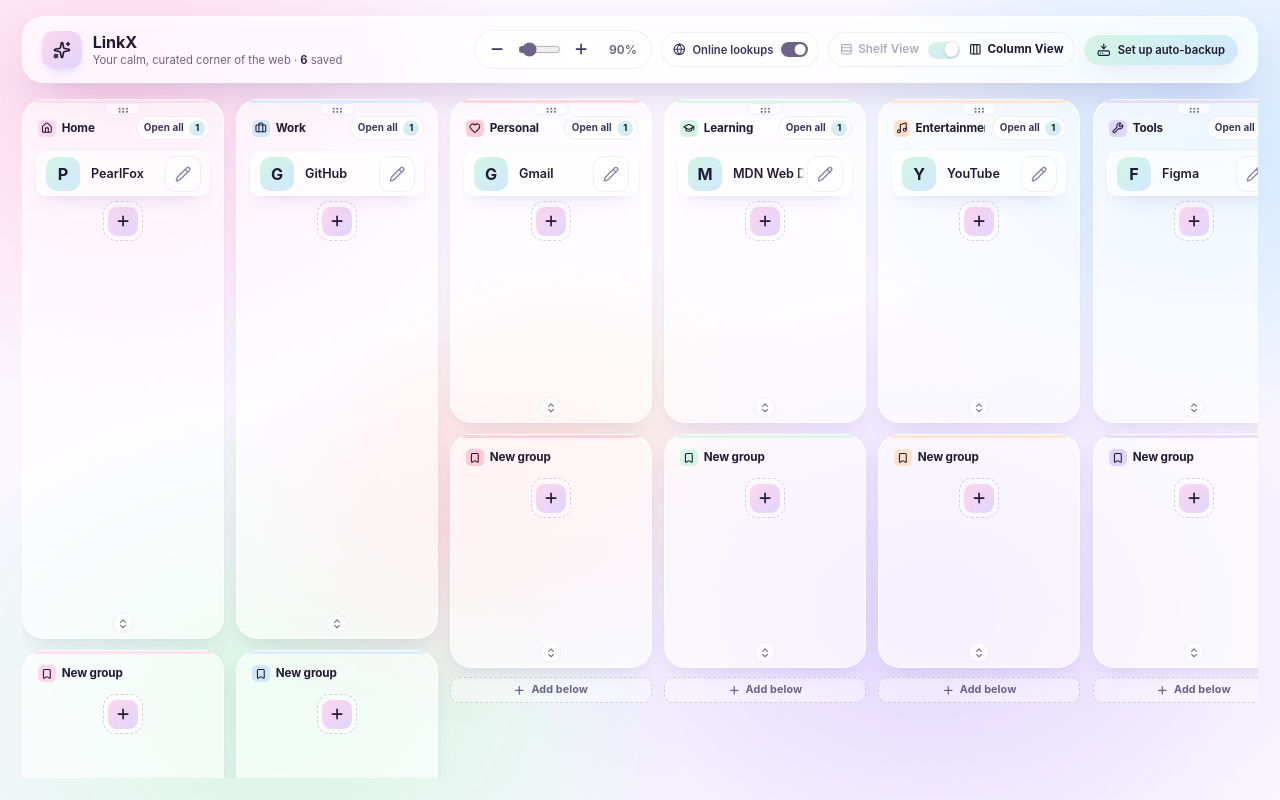
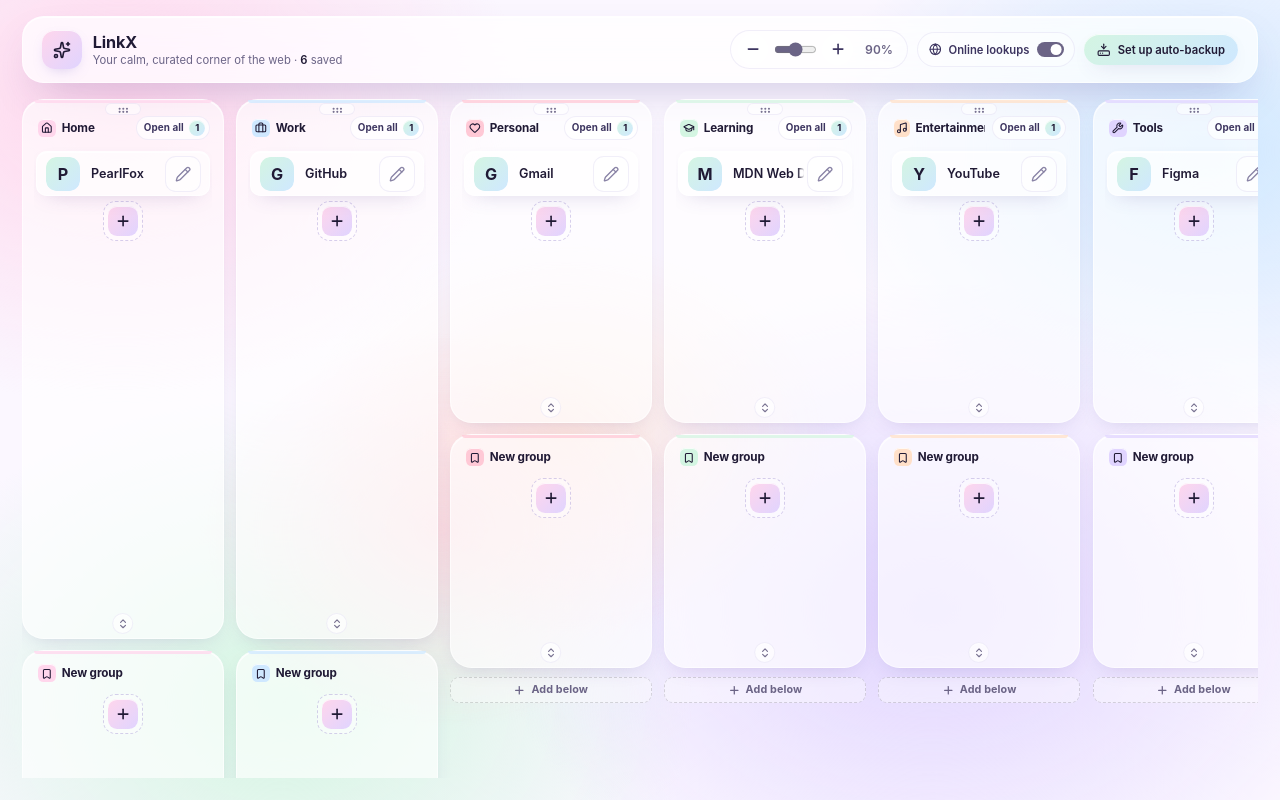
Before and after one commit to dev-pearlfox/bookmark-home, a React (Vite) app: page / in a window 1280 px wide. Built offline with nearby package versions, Linux system fonts and the light colour scheme.

Commit message:
feat: remove the view switch (Column View only); zoom limited to five levels, 70 to 110%

```diff
--- a/src/App.jsx
+++ b/src/App.jsx
@@ -61,7 +61,7 @@ export default function App() {
   const [categoryPopoverAnchor, setCategoryPopoverAnchor] = useState(null);
   const [activeDragBookmark, setActiveDragBookmark] = useState(null);
   const [activeDragCategory, setActiveDragCategory] = useState(null);
-  // The view is locked to Column View (owner decision); see Header's ViewSwitch.
+  // Column View is the only view (owner decision); the header has no view switch.
   const layout = 'horizontal';
 
   // Page zoom (this site only). applyZoom sets the --pf-zoom variable on
--- a/src/components/Header.css
+++ b/src/components/Header.css
@@ -59,101 +59,13 @@
 
 /* Labels must never wrap onto a second line (that is what a squeezed header
    did at high zoom); the groups wrap as whole units instead. */
-.pf-view-switch,
 .pf-zoom { white-space: nowrap; flex: none; }
-
-/* -----------------------------------------------------------------
-   View switch — segmented toggle with a sliding thumb.
-
-     [ Shelf View ]  (◉━━━)  [ Column View ]
-
-   Active side is emphasized via the parent's data-layout attribute
-   (data-layout="vertical" → left active, "horizontal" → right active).
-   ----------------------------------------------------------------- */
-.pf-view-switch {
-  --_thumb-size: 16px;
-  --_track-w: 36px;
-  --_track-h: 20px;
-  --_track-pad: 2px;
-
-  height: 38px;
-  padding: 0 12px;
-  border-radius: 999px;
-  display: inline-flex;
-  align-items: center;
-  gap: 10px;
-  font-size: 13px;
-  font-weight: 600;
-  letter-spacing: 0.005em;
-  color: var(--ink-500);
-  background: var(--surface-frost);
-  border: var(--border-soft);
-  cursor: pointer;
-  transition: background var(--dur-fast) var(--ease-out),
-              transform var(--dur-fast) var(--ease-out);
-}
-.pf-view-switch:hover { background: var(--surface-hover); transform: translateY(-1px); }
-.pf-view-switch:active { transform: translateY(0); }
-/* Locked to Column View: stays fully readable, but clearly not clickable. */
-.pf-view-switch:disabled { cursor: not-allowed; transform: none; background: var(--surface-frost); }
-.pf-view-switch:disabled .pf-view-switch__side--left { opacity: 0.55; }
-
-.pf-view-switch__side {
-  display: inline-flex;
-  align-items: center;
-  gap: 6px;
-  line-height: 1;
-  transition: color var(--dur-fast) var(--ease-out),
-              font-weight var(--dur-fast) var(--ease-out);
-}
-/* Active side (state-driven off parent's data-layout) */
-.pf-view-switch[data-layout="vertical"]  .pf-view-switch__side--left,
-.pf-view-switch[data-layout="horizontal"] .pf-view-switch__side--right {
-  color: var(--ink-900);
-  font-weight: 700;
-}
-
-/* The track + thumb */
-.pf-view-switch__track {
-  position: relative;
-  width: var(--_track-w);
-  height: var(--_track-h);
-  border-radius: 999px;
-  background: linear-gradient(135deg, var(--pf-mint), var(--pf-sky));
-  box-shadow: var(--shadow-inner);
-  flex: none;
-}
-.pf-view-switch__thumb {
-  position: absolute;
-  top: var(--_track-pad);
-  left: var(--_track-pad);
-  width: var(--_thumb-size);
-  height: var(--_thumb-size);
-  border-radius: 50%;
-  background: #fff;
-  box-shadow: 0 1px 3px rgba(0, 0, 0, 0.18), 0 0 0 0.5px rgba(0, 0, 0, 0.06);
-  transition: transform var(--dur) var(--ease-out);
-}
-.pf-view-switch[data-layout="horizontal"] .pf-view-switch__thumb {
-  transform: translateX(calc(var(--_track-w) - var(--_thumb-size) - var(--_track-pad) * 2));
-}
-
-/* Narrow viewports: drop the label text, keep icons + switch. Still
-   readable, still tappable. */
-@media (max-width: 520px) {
-  .pf-view-switch { gap: 8px; padding: 0 10px; }
-  .pf-view-switch__side { font-size: 0; }         /* hide text */
-  .pf-view-switch__side > svg { font-size: 14px; }/* icon stays */
-}
 
 /* Compact header. Media queries see the real window, not the page zoom, so
    at 200% on a normal laptop they never fire and the header grows to 3 rows.
    A container query measures the header itself, which zoom does shrink. */
 @container (max-width: 1000px) {
   .pf-header__titles p { display: none; }                 /* the tagline */
-  .pf-view-switch { gap: 8px; padding: 0 10px; }
-  .pf-view-switch__side { font-size: 0; }                 /* labels off, icons stay */
-  .pf-view-switch__side > svg { font-size: 14px; }
 }
 
 @media (max-width: 720px) {
--- a/src/components/Header.jsx
+++ b/src/components/Header.jsx
@@ -1,44 +1,8 @@
-import { Sparkles, Rows3, Columns3 } from 'lucide-react';
+import { Sparkles } from 'lucide-react';
 import BackupControl from './BackupControl.jsx';
 import ZoomControl from './ZoomControl.jsx';
 import LookupsControl from './LookupsControl.jsx';
 import './Header.css';
-
-/**
- * The view switch is LOCKED to Column View (owner decision): it is shown, but
- * disabled, so nobody can flip to Shelf View. It is kept visible (rather than
- * removed) so the header layout does not change and the lock is obvious.
- * Unlocking later means passing `layout` and `onToggleLayout` back in and
- * dropping `disabled`; the Shelf View code in the columns is still there.
- */
-const LOCKED_NOTE = 'Column View is fixed';
-
-function ViewSwitch() {
-  return (
-    <button
-      type="button"
-      className="pf-view-switch"
-      disabled
-      role="switch"
-      aria-checked="true"
-      aria-label={`Column View. ${LOCKED_NOTE}`}
-      title={LOCKED_NOTE}
-      data-layout="horizontal"
-    >
-      <span className="pf-view-switch__side pf-view-switch__side--left">
-        <Rows3 size={14} strokeWidth={2.2} aria-hidden="true" />
-        Shelf View
-      </span>
-      <span className="pf-view-switch__track" aria-hidden="true">
-        <span className="pf-view-switch__thumb" />
-      </span>
-      <span className="pf-view-switch__side pf-view-switch__side--right">
-        <Columns3 size={14} strokeWidth={2.2} aria-hidden="true" />
-        Column View
-      </span>
-    </button>
-  );
-}
 
 export default function Header({
   bookmarkCount,
@@ -64,7 +28,6 @@ export default function Header({
       <div className="pf-header__actions">
         <ZoomControl zoom={zoom} onChange={onZoomChange} />
         <LookupsControl on={lookups} onChange={onLookupsChange} />
-        <ViewSwitch />
         <BackupControl
           getStateSnapshot={getStateSnapshot}
           onRestore={onRestore}
--- a/src/zoom.js
+++ b/src/zoom.js
@@ -3,10 +3,12 @@
  * through these so the range and step are defined in exactly one place.
  * Values are whole percentages (100 = the browser's normal size). The app
  * starts at ZOOM_DEFAULT, which is deliberately a bit smaller than 100.
+ * Five levels only: 70, 80, 90 (default), 100, 110 (owner decision 2026-10-28). A bigger
+ * zoom saved by an earlier version is brought down to 110 by clampZoom.
  */
 
 export const ZOOM_MIN = 70;
-export const ZOOM_MAX = 200;
+export const ZOOM_MAX = 110;
 export const ZOOM_STEP = 10;
 export const ZOOM_DEFAULT = 90;
 
```
Also changed, not shown: 2 other files (tests, documents, lock files or other folders).
